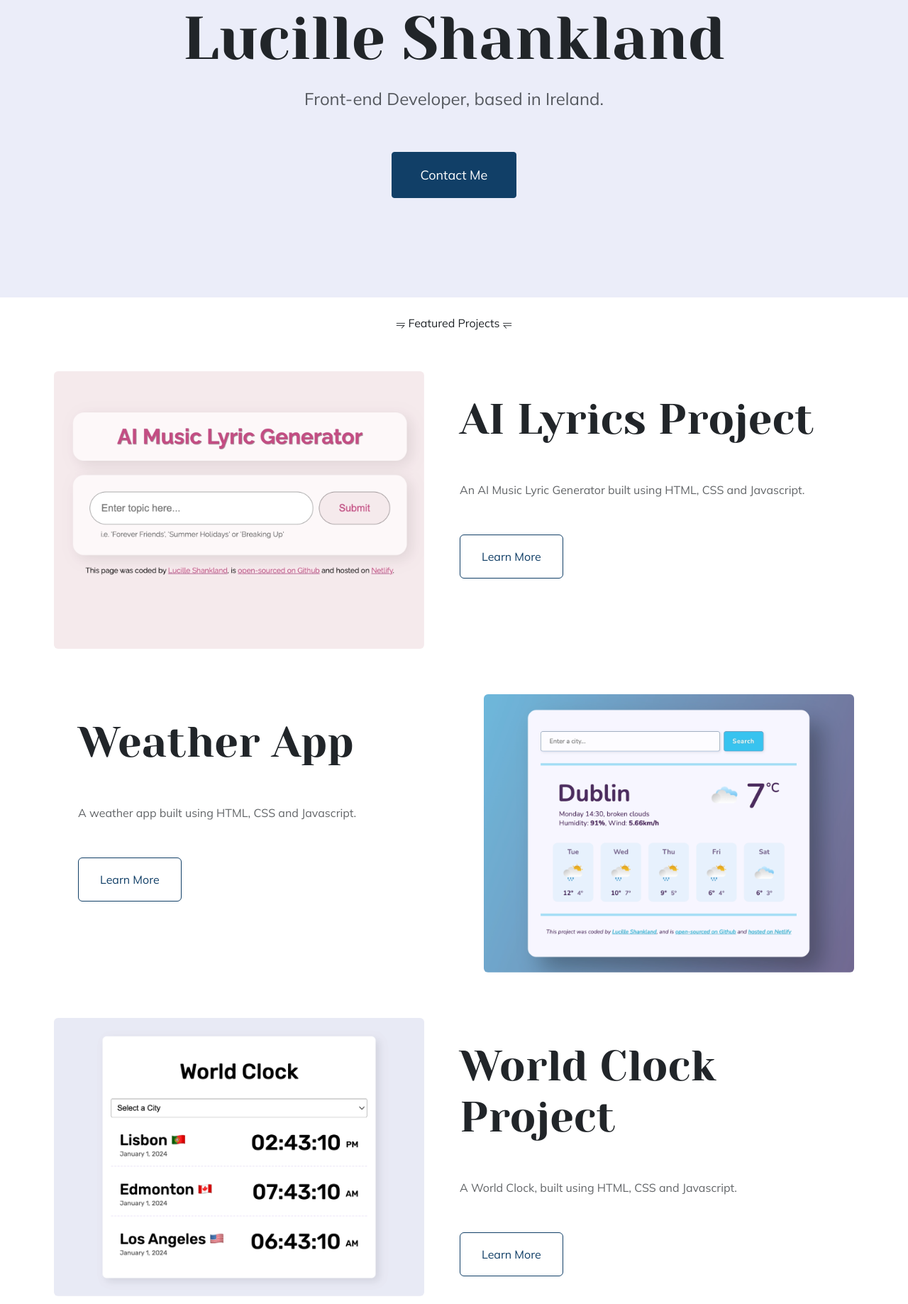
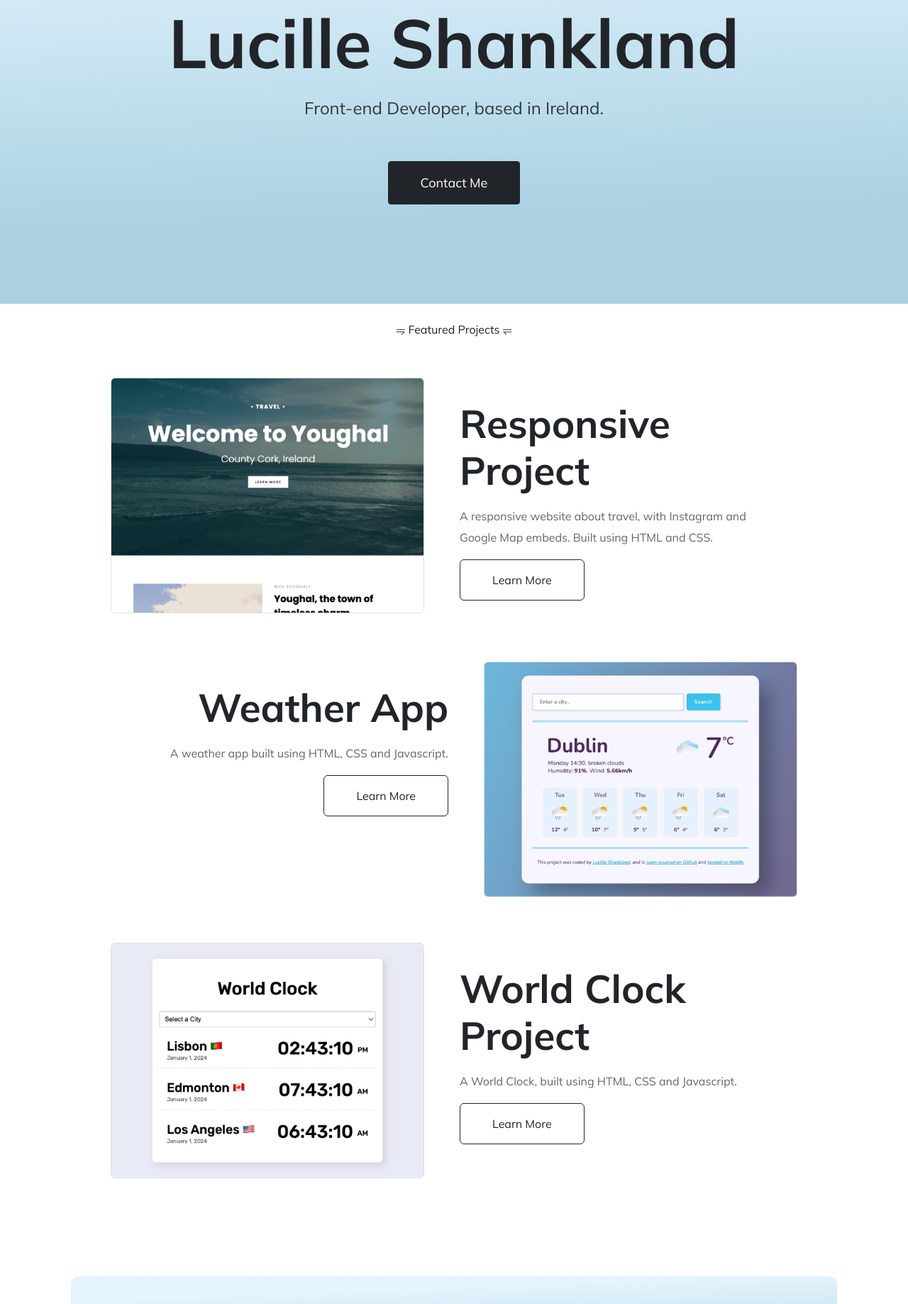
Before and after one commit to Lucille-SH/portfolio-project, a plain HTML site: page index.html in a window 1280 px wide. Shown: the part 237-2074 px from the top of the page at 71% size. Drawn offline with nearby package versions, Linux system fonts and the light colour scheme; a web font is replaced by a local one.

Commit message:
Updated CSS, added one project

```diff
--- a/css/styles.css
+++ b/css/styles.css
@@ -1,10 +1,15 @@
 :root {
-  --heading-font-family: "Yeseva One", serif;
+  --heading-font-family: "Mulish", sans-serif;
   --default-font-family: "Mulish", sans-serif;
-  --secondary-color: #ebedf9;
-  --primary-color: #113f67;
-  --link-color: #a2a8d3;
+  --secondary-color: #e3f3fd;
+  --primary-color: #212529;
+  --link-color: #396a7f;
   --button-border: solid 1px var(--primary-color);
+  --gradient: linear-gradient(
+    178deg,
+    rgba(201, 234, 252, 0.51) 14.9%,
+    rgba(139, 192, 216, 0.73) 80%
+  );
 }
 
 body {
@@ -13,7 +18,7 @@ body {
 
 .navbar {
   background-color: white !important;
-  border-bottom: solid 1px #113f67;
+  font-size: 18px;
 }
 
 nav li .active {
@@ -24,6 +29,7 @@ nav li .active {
 h1,
 h2 {
   font-family: var(--heading-font-family);
+  font-weight: 700;
 }
 
 h3 {
@@ -35,24 +41,26 @@ h3 {
 h4 {
   font-family: var(--heading-font-family);
   font-size: 48px;
+  font-weight: 600;
 }
 
 .hero {
-  background-color: var(--secondary-color);
+  background: var(--gradient);
   text-align: center;
   padding: 170px 20px 140px;
 }
 
 .hero h1 {
   font-family: var(--heading-font-family);
-  font-size: 85px;
+  font-size: 96px;
 }
 
 .hero h2 {
-  color: #272142;
   font-size: 24px;
   margin: 20px 0 60px;
   font-family: var(--default-font-family);
+  opacity: 0.9;
+  font-weight: 300;
 }
 
 .hero p {
@@ -63,7 +71,7 @@ h4 {
 .btn-branding {
   color: white;
   background-color: var(--primary-color);
-  padding: 18px 40px;
+  padding: 16px 45px;
   border-radius: 4px;
   font-size: 18px;
   text-decoration: none;
@@ -76,8 +84,23 @@ h4 {
   border: var(--button-border);
 }
 
+.featured-projects-container {
+  margin: 0 100px;
+}
+
+.featured-projects-container h2 {
+  font-size: 55px;
+}
+
+.featured-projects-container p {
+  opacity: 0.7;
+  line-height: 30px;
+  font-size: 16px;
+  margin-bottom: 10px;
+}
+
 .content-container {
-  padding: 160px 0;
+  padding: 160px 0 60px;
   margin: 0 140px;
 }
 
@@ -121,21 +144,6 @@ h4 {
   padding: 65px 20px 20px;
 }
 
-.featured-projects {
-  margin: 20px;
-}
-
-.featured-projects h2 {
-  font-size: 60px;
-}
-
-.featured-projects p {
-  opacity: 0.7;
-  line-height: 30px;
-  font-size: 16px;
-  margin-bottom: 10px;
-}
-
 .project-info {
   padding-top: 10px;
   margin: 30px;
@@ -144,7 +152,7 @@ h4 {
 .btn-branding-outline {
   color: var(--primary-color);
   background-color: white;
-  padding: 18px 30px;
+  padding: 16px 45px;
   border: var(--button-border);
   font-size: 16px;
   transition: all 100ms ease-in-out;
@@ -157,7 +165,7 @@ h4 {
 }
 
 footer .footer-container {
-  background-color: var(--secondary-color);
+  background: var(--gradient);
   padding: 50px 100px 30px;
   border-radius: 10px;
   margin: 130px 100px 30px;
@@ -198,7 +206,7 @@ footer .icon-links a:hover {
 }
 
 .contact-heading h1 {
-  background-color: var(--secondary-color);
+  background: var(--gradient);
   padding: 170px 140px 100px;
   font-size: 64px;
 }
@@ -220,12 +228,12 @@ footer .icon-links a:hover {
     padding: 0;
   }
 
-  .featured-projects h2 {
+  .featured-projects-container h2 {
     font-size: 40px;
     padding-bottom: 10px;
   }
 
-  .featured-projects p {
+  .featured-projects-container p {
     padding-bottom: 10px;
   }
 
@@ -235,6 +243,15 @@ footer .icon-links a:hover {
 
   .work-content h1 {
     padding-bottom: 50px;
+  }
+
+  .footer-2 {
+    background: var(--gradient);
+    padding: 20px 0;
+  }
+
+  .icon-links {
+    margin-bottom: 0;
   }
 }
 
@@ -284,17 +301,17 @@ footer .icon-links a:hover {
     display: none;
   }
 
-  .featured-projects {
+  .featured-projects-container {
     text-align: center;
     margin: 0;
   }
 
-  .featured-projects h2 {
+  .featured-projects-container h2 {
     font-size: 50px;
     margin-bottom: 20px;
   }
 
-  .featured-projects p {
+  .featured-projects-container p {
     margin: 0 30px 20px;
   }
 
@@ -332,7 +349,7 @@ footer .icon-links a:hover {
     font-size: 16px;
   }
 
-  .featured-projects h2 {
+  .featured-projects-container h2 {
     font-size: 35px;
   }
 }
--- a/index.html
+++ b/index.html
@@ -19,6 +19,11 @@
     <link rel="preconnect" href="https://fonts.gstatic.com" crossorigin />
     <link
       href="https://fonts.googleapis.com/css2?family=Mulish:wght@400;700&family=Patua+One&family=Poppins:wght@400;700&family=Yeseva+One&display=swap"
+      rel="stylesheet" />
+    <link rel="preconnect" href="https://fonts.googleapis.com" />
+    <link rel="preconnect" href="https://fonts.gstatic.com" crossorigin />
+    <link
+      href="https://fonts.googleapis.com/css2?family=Merriweather:wght@700&display=swap"
       rel="stylesheet" />
     <script
       src="https://kit.fontawesome.com/eb83d9a927.js"
@@ -75,25 +80,28 @@
     <div class="hero">
       <p>Hi, I am</p>
       <h1>Lucille Shankland</h1>
-      <h2 class="text-muted">Front-end Developer, based in Ireland.</h2>
+      <h2>Front-end Developer, based in Ireland.</h2>
       <div>
-        <a class="btn btn-branding" title="Contact" href="#">Contact Me</a>
+        <a class="btn btn-branding" title="Contact Lucille" href="/contact.html"
+          >Contact Me</a
+        >
       </div>
     </div>
     <p class="text-center m-4">⥭ Featured Projects ⥫</p>
-    <div class="featured-projects">
+    <div class="featured-projects-container">
       <div class="row m-lg-5">
         <div class="col p-2 featured-project-image">
           <img
-            src="/images/ai-generator.png"
-            title="AI Lyrics App"
-            alt="ai-lyrics-project"
-            class="img-fluid rounded" />
+            src="/images/travel-project.png"
+            title="Travel to Youghal"
+            alt="Youghal Travel Page"
+            class="img-fluid rounded border" />
         </div>
         <div class="col project-info">
-          <h2 class="mb-xl-5">AI Lyrics Project</h2>
-          <p class="mb-xl-5">
-            An AI Music Lyric Generator built using HTML, CSS and Javascript.
+          <h2 class="mb-xl-3">Responsive Project</h2>
+          <p class="mb-xl-3">
+            A responsive website about travel, with Instagram and Google Map
+            embeds. Built using HTML and CSS.
           </p>
           <a
             href="/work.html#ai-generator"
@@ -105,9 +113,9 @@
       </div>
 
       <div class="row m-lg-5">
-        <div class="col project-info">
-          <h2 class="mb-xl-5">Weather App</h2>
-          <p class="mb-xl-5">
+        <div class="col project-info text-lg-end">
+          <h2 class="mb-xl-3">Weather App</h2>
+          <p class="mb-xl-3">
             A weather app built using HTML, CSS and Javascript.
           </p>
           <a
@@ -122,7 +130,7 @@
             src="/images/weather-app.png"
             title="Library Project"
             alt="library-project"
-            class="img-fluid rounded" />
+            class="img-fluid rounded border" />
         </div>
       </div>
 
@@ -132,11 +140,11 @@
             src="/images/world-clock.png"
             title="Library Project"
             alt="library-project"
-            class="img-fluid rounded" />
+            class="img-fluid rounded border" />
         </div>
         <div class="col project-info">
-          <h2 class="mb-xl-5">World Clock Project</h2>
-          <p class="mb-xl-5">
+          <h2 class="mb-xl-3">World Clock Project</h2>
+          <p class="mb-xl-3">
             A World Clock, built using HTML, CSS and Javascript.
           </p>
           <a
@@ -147,11 +155,12 @@
           >
         </div>
       </div>
+    </div>
     <footer>
       <div class="footer-container d-none d-xl-flex justify-content-around">
         <div>
           <h4>Work Enquiry</h4>
-            <p class="text-muted footer-content">Let's get in touch!</p>
+          <p class="footer-content">Let's get in touch!</p>
         </div>
         <div>
           <a
@@ -162,6 +171,7 @@
           >
         </div>
       </div>
+      <div class="footer-2">
         <div class="email-link mb-5 mt-5">
           <a
             href="mailto:lucilleshankland@gmail.com"
@@ -184,7 +194,7 @@
             ><i class="fa-brands fa-github"></i
           ></a>
         </div>
+      </div>
     </footer>
-    </div>
   </body>
 </html>
```
Also changed, not shown: about.html (+6 -1 lines), contact.html (+6 -4 lines), work.html (+34 -13 lines), images/travel-project.png (added), 1 other file. Lines whose indentation alone changed are shown as unchanged.
